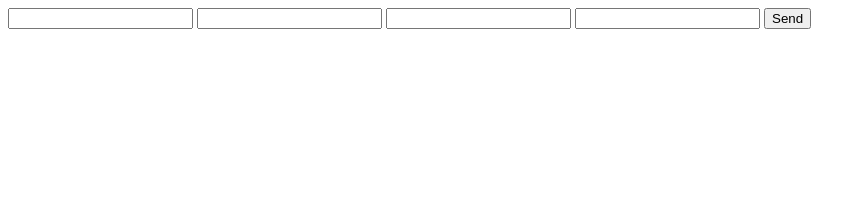
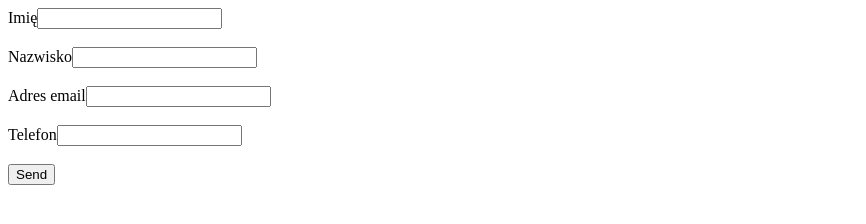
Before and after one commit to adbak97/adbak97.github.io, a plain HTML site: page HTML/formularz.html in a window 1280 px wide. Shown: the whole page, without its empty margins (0-866 px from the left). Drawn offline with Linux system fonts and the light colour scheme.

Commit message:
Kolejna wersja formularza

```diff
--- a/HTML/formularz.html
+++ b/HTML/formularz.html
@@ -9,11 +9,12 @@
 <body>
 
 	<form action="https://formspree.io/adbak97@o2.pl" method="POST">
-		<input type="text" name="Imię">
-		<input type="text" name="Nazwisko">
-		<input type="email" name="Adres email">
-		<input type="tel" name="Telefon:">
-		<input type="submit" value="Send">
+
+		<div>Imię<input type="text" name="Imię"></div><br/>
+		<div>Nazwisko<input type="text" textare name="Nazwisko"></div><br/>
+		<div>Adres email<input type="email" name="Adres email"></div><br/>
+		<div>Telefon<input type="tel" name="Telefon:"></div><br/>
+		<div><input type="submit" value="Send"></div><br/>
 	</form>
 
 
```
